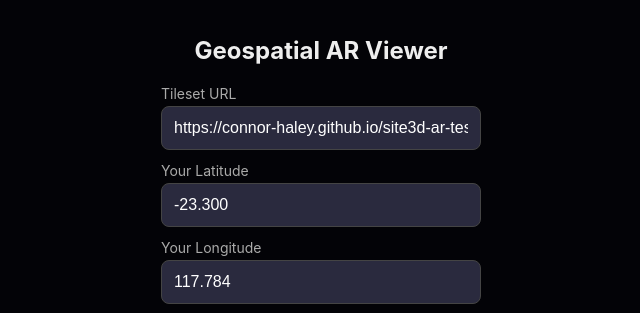
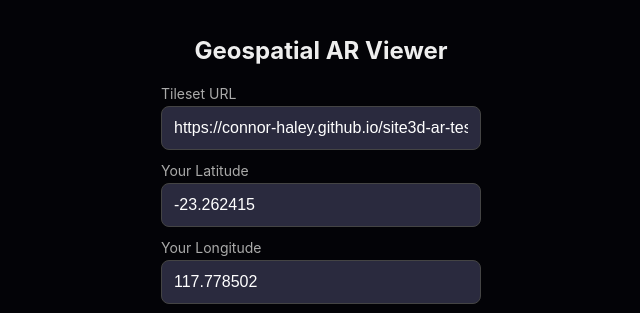
Before and after one commit to connor-haley/site3d-ar-test, a website built with Vite: page index.html in a window 1280 px wide. Shown: the top 313 px of the page, 319-959 px from the left. Built offline with nearby package versions, Linux system fonts and the light colour scheme.

Commit message:
Fix preset location coords

```diff
--- a/index.html
+++ b/index.html
@@ -176,12 +176,12 @@
 
       <div class="form-group">
         <label for="calib-lat">Your Latitude</label>
-        <input type="number" id="calib-lat" step="0.0000001" value="-23.300">
+        <input type="number" id="calib-lat" step="0.0000001" value="-23.262415">
       </div>
 
       <div class="form-group">
         <label for="calib-lon">Your Longitude</label>
-        <input type="number" id="calib-lon" step="0.0000001" value="117.784">
+        <input type="number" id="calib-lon" step="0.0000001" value="117.778502">
       </div>
 
       <div class="form-group">
```
Also changed, not shown: dist/assets/index-Aze8AOre.js (added), dist/assets/index-BU0xXFwb.js (deleted), dist/index.html.
